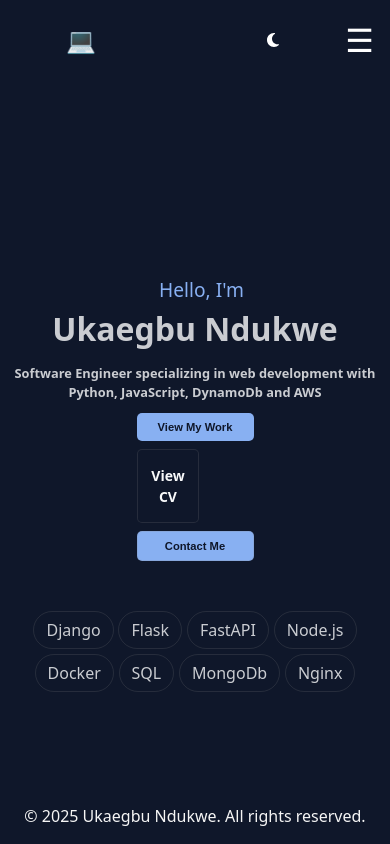
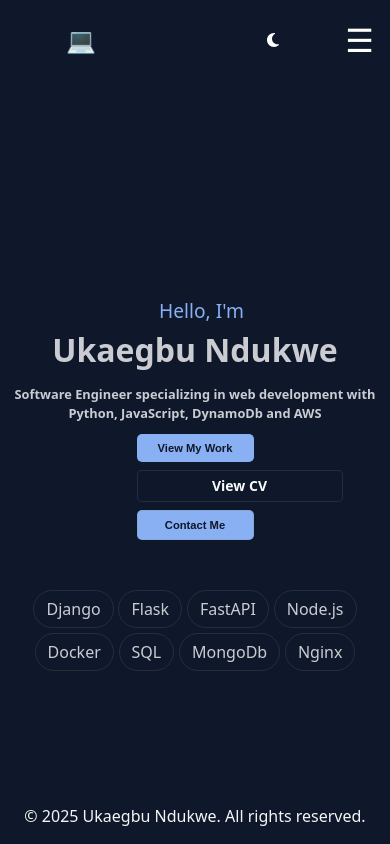
Before and after one commit to iamukn/portfolio-website, a React (Vite) app: page / in a window 390 px wide. Built offline with nearby package versions, Linux system fonts and the light colour scheme.

Commit message:
fixed the button shape on mobile

```diff
--- a/src/style.css
+++ b/src/style.css
@@ -774,6 +774,15 @@ color: whitesmoke;
     padding: 1rem;
   }
 
+  .cv-btn {
+    width: 11.5rem;
+    height: 0.0rem;
+    text-align: center;
+    display: flex;
+    justify-content: center;
+    align-items: center;
+  }
+
   h1 {
     font-size: 2rem;
   }
```
